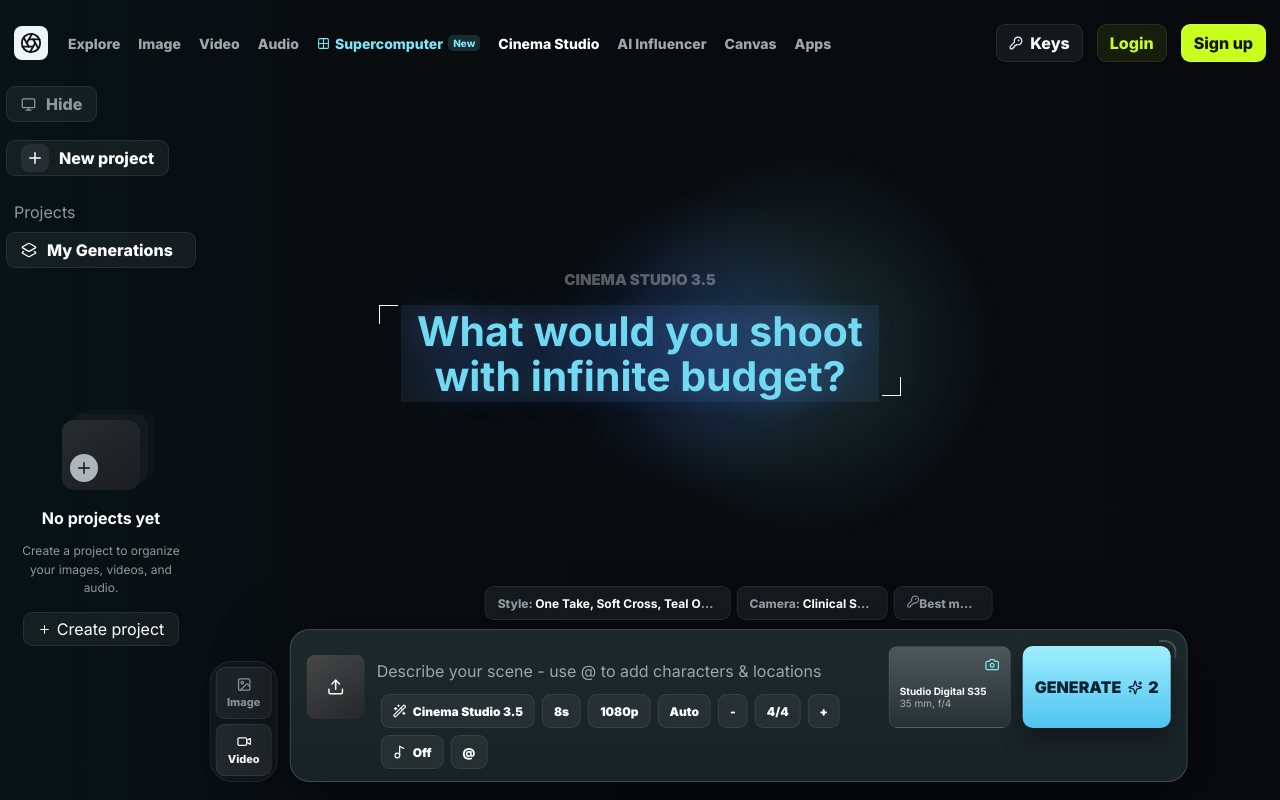
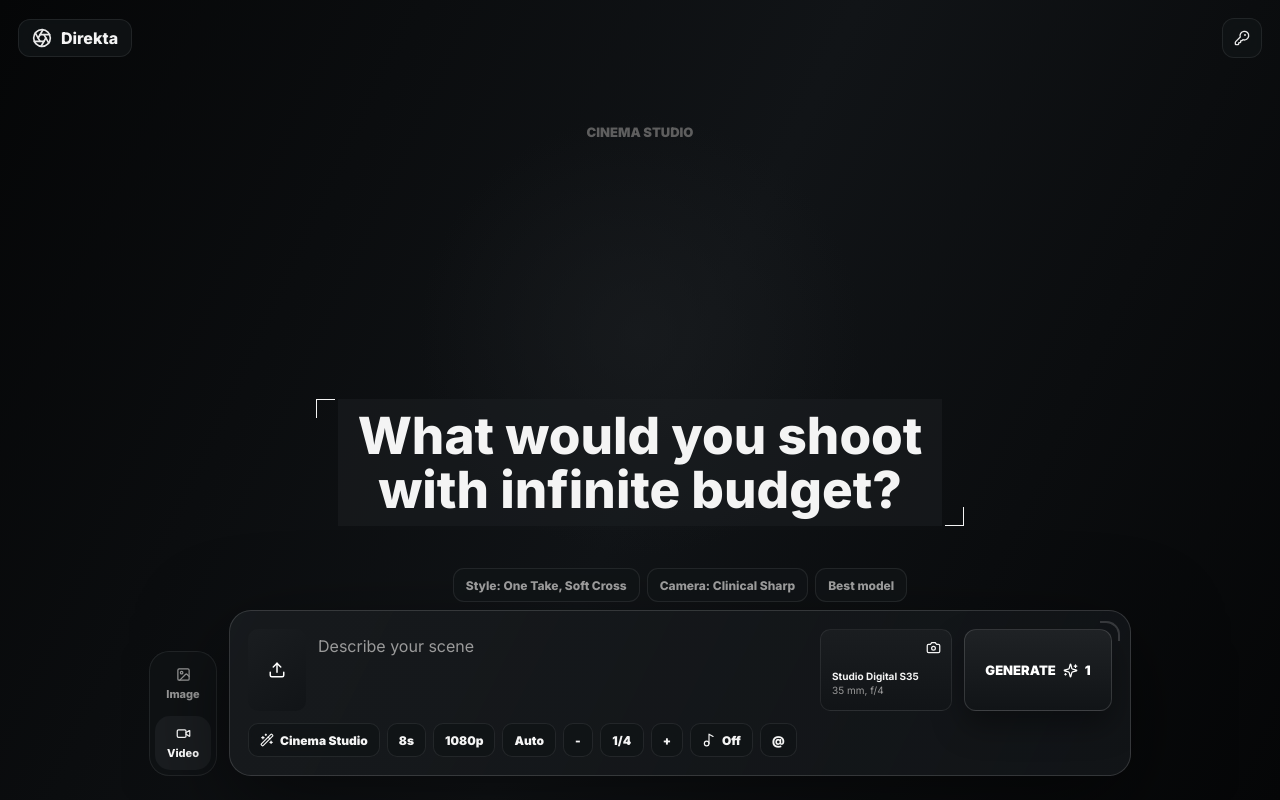
Before and after one commit to Swotboysandy/direkta, a Next.js app: page / in a window 1280 px wide. Built offline with nearby package versions, Linux system fonts and the light colour scheme.

Commit message:
Simplify Direkta studio UI

```diff
--- a/app/globals.css
+++ b/app/globals.css
@@ -1,16 +1,13 @@
 :root {
-  --bg: #090d10;
-  --panel: rgba(25, 34, 38, 0.86);
-  --panel-soft: rgba(255, 255, 255, 0.055);
+  --bg: #050607;
+  --panel: #111417;
+  --panel-2: #1a1d20;
   --line: rgba(255, 255, 255, 0.08);
-  --line-strong: rgba(255, 255, 255, 0.16);
-  --text: #f7fbff;
-  --muted: #8d989f;
-  --dim: #566168;
-  --cyan: #7ce7f8;
-  --blue: #4779e9;
-  --lime: #c8ff1f;
-  --shadow: 0 24px 80px rgba(0, 0, 0, 0.45);
+  --line-strong: rgba(255, 255, 255, 0.14);
+  --text: #f4f4f4;
+  --muted: #9a9a9a;
+  --dim: #5e5e5e;
+  --shadow: 0 28px 90px rgba(0, 0, 0, 0.52);
 }
 
 * {
@@ -26,9 +23,8 @@
   margin: 0;
   color: var(--text);
   background:
-    radial-gradient(circle at 55% 43%, rgba(58, 112, 244, 0.22), transparent 18%),
-    radial-gradient(circle at 63% 43%, rgba(124, 231, 248, 0.16), transparent 21%),
-    linear-gradient(90deg, #071317 0%, var(--bg) 24%, #080a0d 100%);
+    radial-gradient(circle at 50% 42%, rgba(26, 29, 32, 0.68), transparent 28%),
+    linear-gradient(115deg, var(--bg) 0%, var(--panel) 52%, var(--bg) 100%);
   font-family: var(--font-inter), Inter, ui-sans-serif, system-ui, sans-serif;
   letter-spacing: 0;
   overflow: hidden;
@@ -46,391 +42,242 @@
   cursor: pointer;
 }
 
-.cinema-shell {
+.direkta-shell {
   min-height: 100vh;
   position: relative;
+  isolation: isolate;
 }
 
-.top-nav {
+.topbar {
   position: fixed;
-  inset: 22px 14px auto;
-  z-index: 10;
-  height: 42px;
-  display: grid;
-  grid-template-columns: 40px 1fr auto;
-  gap: 14px;
+  inset: 18px 18px auto;
+  z-index: 20;
+  display: flex;
   align-items: center;
+  justify-content: space-between;
 }
 
-.logo {
-  width: 34px;
-  height: 34px;
-  border-radius: 8px;
-  display: grid;
-  place-items: center;
-  background: #eef5f7;
-  color: #111;
+.brand,
+.icon-button,
+.mode-switch,
+.composer,
+.chips button,
+.controls button,
+.controls strong,
+.camera-card,
+.modal-panel,
+.modal-panel button,
+.preset-grid button,
+.provider-tabs button,
+.key-vault input,
+.toast {
+  border: 1px solid var(--line);
+  background: rgba(17, 20, 23, 0.82);
+  backdrop-filter: blur(18px);
 }
 
-.top-nav nav,
-.top-actions,
-.rail-line,
-.new-project,
-.generation-pill,
-.studio-composer,
-.composer-tags,
-.composer-main,
-.composer-controls,
-.mode-switch,
-.provider-tabs {
-  display: flex;
-  align-items: center;
-}
-
-.top-nav nav {
-  gap: 18px;
-  min-width: 0;
-  overflow: hidden;
-}
-
-.top-nav nav button {
+.brand {
+  min-height: 38px;
   display: inline-flex;
   align-items: center;
-  gap: 5px;
-  padding: 0;
-  background: transparent;
-  color: #a1a8ad;
-  white-space: nowrap;
-  font-size: 14px;
+  gap: 9px;
+  padding: 0 13px;
+  border-radius: 12px;
   font-weight: 800;
 }
 
-.top-nav nav button.active {
-  color: white;
+.brand svg,
+.icon-button svg {
+  color: #e8e8e8;
 }
 
-.top-nav nav button.cyan {
-  color: var(--cyan);
+.icon-button {
+  width: 40px;
+  height: 40px;
+  display: grid;
+  place-items: center;
+  border-radius: 12px;
 }
 
-.top-nav nav span {
-  padding: 2px 5px;
-  border-radius: 5px;
-  background: rgba(124, 231, 248, 0.14);
-  font-size: 10px;
-}
-
-.top-actions {
-  gap: 14px;
-}
-
-.top-actions button,
-.project-rail button,
-.composer-tags button,
-.composer-controls button,
-.composer-controls strong,
-.mode-switch button,
-.camera-card,
-.modal-panel button,
-.key-vault input {
-  border: 1px solid var(--line);
-  border-radius: 9px;
-  background: var(--panel-soft);
-}
-
-.top-actions button {
-  min-height: 38px;
-  padding: 0 12px;
-  display: inline-flex;
-  align-items: center;
-  gap: 7px;
-  font-weight: 800;
-}
-
-.top-actions .login {
-  color: var(--lime);
-  background: rgba(200, 255, 31, 0.08);
-}
-
-.top-actions .signup {
-  color: #101400;
-  background: var(--lime);
-}
-
-.project-rail {
-  position: fixed;
-  left: 0;
-  top: 78px;
-  bottom: 0;
-  z-index: 6;
-  width: 202px;
-  padding: 8px 6px;
-  color: var(--muted);
-}
-
-.rail-line,
-.new-project,
-.generation-pill {
-  gap: 10px;
-  min-height: 36px;
-  padding: 0 14px;
-  background: transparent;
-  color: var(--muted);
-  font-weight: 750;
-}
-
-.new-project {
-  margin-top: 18px;
-  color: white;
-}
-
-.new-project svg {
-  padding: 5px;
-  width: 28px;
-  height: 28px;
-  border-radius: 8px;
-  background: rgba(255, 255, 255, 0.07);
-}
-
-.rail-label {
-  display: block;
-  margin: 26px 8px 10px;
-}
-
-.generation-pill {
-  width: 100%;
-  justify-content: flex-start;
-  background: rgba(255, 255, 255, 0.065);
-  color: white;
-}
-
-.empty-project {
-  position: absolute;
-  left: 18px;
-  right: 18px;
-  bottom: 154px;
-  text-align: center;
-}
-
-.folder-stack {
-  width: 78px;
-  height: 70px;
-  margin: 0 auto 18px;
-  border-radius: 12px;
-  background: linear-gradient(145deg, #282c2f, #1b1e20);
-  display: grid;
-  place-items: end start;
-  padding: 8px;
-  box-shadow: 8px -6px 0 rgba(255, 255, 255, 0.025), 14px -10px 0 rgba(255, 255, 255, 0.018);
-}
-
-.folder-stack svg {
-  width: 28px;
-  height: 28px;
-  padding: 5px;
-  border-radius: 50%;
-  background: #aeb5bb;
-  color: #151515;
-}
-
-.empty-project strong {
-  display: block;
-  color: white;
-  font-size: 16px;
-}
-
-.empty-project p {
-  margin: 14px auto;
-  color: var(--muted);
-  font-size: 12px;
-  line-height: 1.55;
-}
-
-.empty-project button {
-  min-height: 34px;
-  padding: 0 14px;
-  display: inline-flex;
-  align-items: center;
-  gap: 6px;
-  color: white;
-}
-
-.center-prompt {
+.hero-copy {
   min-height: 100vh;
   display: grid;
   place-items: center;
-  padding-bottom: 128px;
+  padding: 0 20px 150px;
+  text-align: center;
   pointer-events: none;
 }
 
-.center-prompt div {
-  position: relative;
-  text-align: center;
-  z-index: 2;
+.hero-copy span {
+  display: block;
+  margin-bottom: 12px;
+  color: var(--dim);
+  text-transform: uppercase;
+  font-size: 13px;
+  font-weight: 900;
 }
 
-.center-prompt div::before,
-.center-prompt div::after {
+.hero-copy h1 {
+  position: relative;
+  margin: 0;
+  padding: 10px 20px;
+  background: rgba(26, 29, 32, 0.64);
+  color: var(--text);
+  font-size: clamp(34px, 4vw, 58px);
+  line-height: 1.05;
+  font-weight: 780;
+}
+
+.hero-copy h1::before,
+.hero-copy h1::after {
   content: "";
   position: absolute;
   width: 18px;
   height: 18px;
-  border-color: rgba(255, 255, 255, 0.24);
+  border-color: rgba(244, 244, 244, 0.42);
 }
 
-.center-prompt div::before {
+.hero-copy h1::before {
   left: -22px;
-  top: 35px;
+  top: 0;
+  border-left: 1px solid;
   border-top: 1px solid;
-  border-left: 1px solid;
 }
 
-.center-prompt div::after {
+.hero-copy h1::after {
   right: -22px;
-  bottom: 6px;
+  bottom: 0;
   border-right: 1px solid;
   border-bottom: 1px solid;
 }
 
-.center-prompt span {
-  display: block;
-  margin-bottom: 16px;
-  color: rgba(255, 255, 255, 0.32);
-  text-transform: uppercase;
-  font-size: 15px;
-  font-weight: 900;
-}
-
-.center-prompt h1 {
-  margin: 0;
-  padding: 4px 16px;
-  background: rgba(80, 123, 185, 0.13);
-  color: #72d9f2;
-  text-shadow: 0 0 34px rgba(83, 145, 255, 0.45);
-  font-size: clamp(34px, 3.2vw, 48px);
-  line-height: 1.08;
-  font-weight: 700;
-}
-
-.studio-composer {
+.studio-dock {
   position: fixed;
   left: 50%;
-  bottom: 18px;
-  z-index: 12;
-  width: min(978px, calc(100vw - 260px));
-  transform: translateX(-44%);
+  bottom: 24px;
+  z-index: 15;
+  width: min(982px, calc(100vw - 40px));
+  transform: translateX(-50%);
+  display: grid;
+  grid-template-columns: 68px 1fr;
   gap: 12px;
   align-items: end;
 }
 
 .mode-switch {
-  width: 68px;
+  display: grid;
+  gap: 5px;
   padding: 5px;
-  border-radius: 22px;
-  background: rgba(19, 25, 28, 0.94);
-  border: 1px solid var(--line);
-  flex-direction: column;
-  gap: 5px;
+  border-radius: 20px;
 }
 
 .mode-switch button {
-  width: 100%;
-  min-height: 52px;
+  min-height: 54px;
+  display: flex;
   flex-direction: column;
+  align-items: center;
   justify-content: center;
   gap: 5px;
+  border-radius: 15px;
+  background: transparent;
   color: var(--muted);
   font-size: 11px;
   font-weight: 800;
 }
 
 .mode-switch button.active {
-  background: rgba(255, 255, 255, 0.08);
+  background: var(--panel-2);
   color: white;
 }
 
-.composer-card {
+.composer {
   position: relative;
-  flex: 1;
-  min-height: 120px;
-  padding: 16px 16px 12px;
-  border: 1px solid var(--line-strong);
-  border-radius: 20px;
-  background: linear-gradient(180deg, rgba(31, 42, 46, 0.97), rgba(25, 36, 40, 0.97));
+  min-height: 154px;
+  padding: 18px;
+  border-color: var(--line-strong);
+  border-radius: 22px;
+  background:
+    linear-gradient(116deg, rgba(26, 29, 32, 0.62), rgba(17, 20, 23, 0.96)),
+    var(--panel);
   box-shadow: var(--shadow);
 }
 
-.composer-card::after {
+.composer::after {
   content: "";
   position: absolute;
   right: 10px;
   top: 10px;
-  width: 16px;
-  height: 16px;
-  border-top: 2px solid rgba(255, 255, 255, 0.18);
-  border-right: 2px solid rgba(255, 255, 255, 0.18);
-  border-radius: 0 12px 0 0;
+  width: 18px;
+  height: 18px;
+  border-top: 2px solid rgba(255, 255, 255, 0.16);
+  border-right: 2px solid rgba(255, 255, 255, 0.16);
+  border-radius: 0 14px 0 0;
+  pointer-events: none;
 }
 
-.composer-tags {
+.chips {
   position: absolute;
-  left: 194px;
-  right: 194px;
-  top: -44px;
+  left: 50%;
+  top: -43px;
+  width: min(640px, 100%);
+  transform: translateX(-50%);
+  display: flex;
   justify-content: center;
-  gap: 6px;
+  gap: 7px;
+  overflow: hidden;
 }
 
-.composer-tags button {
+.chips button {
   min-height: 34px;
-  max-width: 285px;
+  max-width: 230px;
   padding: 0 12px;
+  border-radius: 11px;
   color: var(--muted);
-  white-space: nowrap;
+  font-size: 12px;
+  font-weight: 760;
   overflow: hidden;
   text-overflow: ellipsis;
-  font-size: 12px;
-  font-weight: 800;
-}
-
-.composer-tags strong {
-  color: white;
+  white-space: nowrap;
 }
 
 .composer-main {
+  display: grid;
+  grid-template-columns: 58px minmax(180px, 1fr) 132px 148px;
   gap: 12px;
+  align-items: stretch;
 }
 
 .upload {
   width: 58px;
-  height: 64px;
+  min-height: 64px;
   display: grid;
   place-items: center;
-  border-radius: 8px;
-  background: linear-gradient(145deg, #484848, #242628);
+  border-radius: 10px;
+  background: linear-gradient(145deg, var(--panel-2), var(--panel));
+  color: white;
 }
 
 textarea {
-  flex: 1;
-  min-height: 68px;
-  resize: none;
+  min-height: 74px;
+  padding: 7px 0;
   border: 0;
   outline: 0;
+  resize: none;
   background: transparent;
   color: white;
-  padding: 8px 0;
 }
 
 textarea::placeholder {
-  color: #9da6aa;
+  color: var(--muted);
 }
 
 .camera-card {
-  width: 122px;
-  height: 82px;
-  padding: 38px 10px 8px;
-  color: white;
-  background: linear-gradient(180deg, rgba(255, 255, 255, 0.22), rgba(255, 255, 255, 0.06));
+  min-height: 82px;
+  padding: 35px 11px 9px;
+  border-radius: 10px;
+  background: linear-gradient(180deg, var(--panel-2), var(--panel));
+  color: var(--text);
+  text-align: left;
   font-size: 10px;
   position: relative;
 }
@@ -439,7 +286,6 @@
   position: absolute;
   right: 10px;
   top: 10px;
-  color: var(--cyan);
 }
 
 .camera-card strong,
@@ -448,68 +294,75 @@
 }
 
 .camera-card span {
-  color: #aab2b7;
+  margin-top: 2px;
+  color: var(--muted);
 }
 
 .generate {
-  width: 148px;
-  height: 82px;
+  min-height: 82px;
   display: flex;
   align-items: center;
   justify-content: center;
-  gap: 6px;
-  border-radius: 10px;
-  background: linear-gradient(180deg, #9feeff, #4fc4ef);
-  color: #082133;
+  gap: 7px;
+  border: 1px solid var(--line-strong);
+  border-radius: 12px;
+  background: linear-gradient(180deg, #1f2225, #111417);
+  color: white;
   text-transform: uppercase;
+  font-size: 13px;
   font-weight: 900;
-  box-shadow: 0 12px 22px rgba(0, 0, 0, 0.36);
+  box-shadow: 0 15px 32px rgba(0, 0, 0, 0.34);
 }
 
-.composer-controls {
+.controls {
+  margin-top: 12px;
+  display: flex;
+  align-items: center;
   gap: 7px;
-  margin: -34px 0 0 74px;
-  position: relative;
-  z-index: 1;
   flex-wrap: wrap;
-  max-width: calc(100% - 360px);
 }
 
-.composer-controls button,
-.composer-controls strong {
+.controls button,
+.controls strong {
   min-height: 34px;
-  padding: 0 11px;
   display: inline-flex;
   align-items: center;
+  justify-content: center;
   gap: 6px;
-  color: white;
+  padding: 0 11px;
+  border-radius: 10px;
+  color: var(--text);
   font-size: 12px;
-  font-weight: 850;
+  font-weight: 820;
+}
+
+.controls strong {
+  min-width: 44px;
 }
 
 .modal-backdrop {
   position: fixed;
   inset: 0;
-  z-index: 30;
+  z-index: 40;
   display: grid;
   place-items: center;
-  padding: 24px;
-  background: rgba(0, 0, 0, 0.54);
-  backdrop-filter: blur(10px);
+  padding: 22px;
+  background: rgba(5, 6, 7, 0.72);
+  backdrop-filter: blur(14px);
 }
 
 .modal-panel {
-  width: min(620px, calc(100vw - 40px));
+  width: min(600px, calc(100vw - 38px));
   max-height: calc(100vh - 48px);
   overflow: auto;
-  border: 1px solid var(--line-strong);
-  border-radius: 18px;
-  background: #15191c;
+  border-color: var(--line-strong);
+  border-radius: 20px;
+  background: var(--panel);
   box-shadow: var(--shadow);
 }
 
 .modal-panel header {
-  height: 52px;
+  height: 54px;
   display: flex;
   align-items: center;
   justify-content: space-between;
@@ -525,6 +378,9 @@
 .modal-panel header button {
   width: 34px;
   height: 34px;
+  display: grid;
+  place-items: center;
+  border-radius: 50%;
 }
 
 .preset-grid {
@@ -534,49 +390,54 @@
   padding: 16px;
 }
 
-.preset-grid button {
+.preset-grid button,
+.provider-tabs button {
   min-height: 52px;
   display: flex;
   align-items: center;
+  justify-content: center;
   gap: 8px;
-  justify-content: center;
+  border-radius: 12px;
   color: var(--muted);
 }
 
 .preset-grid button.active,
 .provider-tabs button.active {
-  background: rgba(124, 231, 248, 0.16);
+  background: var(--panel-2);
   color: white;
-  border-color: rgba(124, 231, 248, 0.3);
+  border-color: var(--line-strong);
 }
 
 .key-vault {
   display: grid;
-  gap: 10px;
+  gap: 11px;
   padding: 16px;
 }
 
 .provider-tabs {
+  display: grid;
+  grid-template-columns: repeat(3, 1fr);
   gap: 8px;
 }
 
 .provider-tabs button {
-  flex: 1;
-  min-height: 40px;
-  color: var(--muted);
+  min-height: 42px;
+  font-size: 12px;
+  font-weight: 760;
 }
 
 .key-vault label {
   display: grid;
-  gap: 6px;
+  gap: 7px;
   color: var(--muted);
   font-size: 12px;
-  font-weight: 850;
+  font-weight: 820;
 }
 
 .key-vault input {
-  height: 40px;
+  height: 42px;
   padding: 0 12px;
+  border-radius: 11px;
   color: white;
   outline: 0;
 }
@@ -585,95 +446,68 @@
   position: fixed;
   right: 24px;
   bottom: 24px;
-  z-index: 20;
+  z-index: 50;
   min-height: 38px;
   display: flex;
   align-items: center;
   gap: 8px;
   padding: 0 12px;
-  border-radius: 10px;
-  background: rgba(255, 255, 255, 0.1);
+  border-radius: 11px;
   color: white;
   font-size: 12px;
-  font-weight: 850;
+  font-weight: 820;
 }
 
-@media (max-width: 1100px) {
+@media (max-width: 860px) {
   body {
     overflow: auto;
   }
 
-  .top-nav {
-    position: static;
-    padding: 16px;
-    grid-template-columns: 40px 1fr;
-    height: auto;
+  .hero-copy {
+    min-height: 56vh;
+    padding: 96px 18px 60px;
   }
 
-  .top-actions {
-    grid-column: 1 / -1;
-    justify-content: flex-end;
-  }
-
-  .top-nav nav {
-    overflow-x: auto;
-  }
-
-  .project-rail {
-    display: none;
-  }
-
-  .center-prompt {
-    min-height: 52vh;
-    padding: 60px 16px 120px;
-  }
-
-  .studio-composer {
-    left: 16px;
-    right: 16px;
+  .studio-dock {
+    position: static;
     width: auto;
     transform: none;
-  }
-}
-
-@media (max-width: 760px) {
-  .studio-composer {
-    position: static;
+    grid-template-columns: 1fr;
     padding: 0 14px 18px;
-    display: grid;
-    transform: none;
   }
 
   .mode-switch {
-    width: 100%;
-    flex-direction: row;
+    grid-template-columns: repeat(2, 1fr);
   }
 
-  .composer-tags {
+  .mode-switch button {
+    min-height: 46px;
+  }
+
+  .chips {
     position: static;
-    margin-bottom: 10px;
+    width: auto;
+    transform: none;
     justify-content: flex-start;
+    margin-bottom: 12px;
     overflow-x: auto;
   }
 
   .composer-main {
-    display: grid;
     grid-template-columns: 58px 1fr;
   }
 
   .camera-card,
-  .generate,
-  .composer-controls {
+  .generate {
     grid-column: 1 / -1;
-    width: 100%;
-    margin: 0;
   }
 
   .generate {
-    height: 62px;
+    min-height: 62px;
   }
 
-  .composer-controls {
-    padding-top: 10px;
+  .provider-tabs,
+  .preset-grid {
+    grid-template-columns: 1fr;
   }
 }
--- a/app/page.tsx
+++ b/app/page.tsx
@@ -5,17 +5,9 @@
   Aperture,
   Camera,
   Check,
-  Clapperboard,
-  Film,
-  Grid2X2,
-  Heart,
   ImageIcon,
   KeyRound,
-  Layers2,
-  Monitor,
   Music2,
-  Plus,
-  Settings2,
   Sparkles,
   Upload,
   Video,
@@ -28,8 +20,7 @@
 type Modal = "keys" | "style" | "camera" | null;
 type ProviderMode = "hybrid" | "higgsfield" | "custom";
 
-const nav = ["Explore", "Image", "Video", "Audio", "Supercomputer", "Cinema Studio", "AI Influencer", "Canvas", "Apps"];
-const stylePresets = ["One Take", "Soft Cross", "Teal Orange", "Clean Noir"];
+const stylePresets = ["One Take", "Soft Cross", "Clean Noir", "Neutral Film"];
 const cameraPresets = ["Auto", "Clinical Sharp", "35 mm", "Studio Digital S35"];
 const providers = ["Best model per task", "Higgsfield only", "Manual routing"];
 
@@ -37,11 +28,11 @@
   const [modal, setModal] = useState<Modal>(null);
   const [mode, setMode] = useState<"image" | "video">("video");
   const [providerMode, setProviderMode] = useState<ProviderMode>("hybrid");
-  const [style, setStyle] = useState("One Take, Soft Cross, Teal Orange");
+  const [style, setStyle] = useState("One Take, Soft Cross");
   const [camera, setCamera] = useState("Clinical Sharp");
   const [duration, setDuration] = useState("8s");
   const [quality, setQuality] = useState("1080p");
-  const [batch, setBatch] = useState(4);
+  const [batch, setBatch] = useState(1);
   const [generated, setGenerated] = useState(0);
   const [prompt, setPrompt] = useState("");
   const [toast, setToast] = useState("");
@@ -58,65 +49,23 @@
   }
 
   return (
-    <main className="cinema-shell">
-      <header className="top-nav">
-        <button className="logo" aria-label="Home">
-          <Aperture size={22} />
+    <main className="direkta-shell">
+      <header className="topbar">
+        <button className="brand" aria-label="Direkta home">
+          <Aperture size={20} />
+          <span>Direkta</span>
         </button>
-        <nav aria-label="Product navigation">
-          {nav.map((item) => (
-            <button key={item} className={clsx(item === "Cinema Studio" && "active", item === "Supercomputer" && "cyan")}>
-              {item === "Supercomputer" && <Grid2X2 size={13} />}
-              {item}
-              {item === "Supercomputer" && <span>New</span>}
-            </button>
-          ))}
-        </nav>
-        <div className="top-actions">
-          <button onClick={() => setModal("keys")}>
-            <KeyRound size={14} />
-            Keys
-          </button>
-          <button className="login">Login</button>
-          <button className="signup">Sign up</button>
-        </div>
+        <button className="icon-button" onClick={() => setModal("keys")} aria-label="Open key vault">
+          <KeyRound size={16} />
+        </button>
       </header>
 
-      <aside className="project-rail">
-        <button className="rail-line">
-          <Monitor size={15} />
-          Hide
-        </button>
-        <button className="new-project">
-          <Plus size={16} />
-          New project
-        </button>
-        <span className="rail-label">Projects</span>
-        <button className="generation-pill">
-          <Layers2 size={16} />
-          My Generations
-        </button>
-        <div className="empty-project">
-          <div className="folder-stack">
-            <Plus size={18} />
-          </div>
-          <strong>No projects yet</strong>
-          <p>Create a project to organize your images, videos, and audio.</p>
-          <button>
-            <Plus size={13} />
-            Create project
-          </button>
-        </div>
-      </aside>
-
-      <section className="center-prompt" aria-label="Cinema prompt">
-        <div>
-          <span>Cinema Studio 3.5</span>
-          <h1>What would you shoot<br />with infinite budget?</h1>
-        </div>
+      <section className="hero-copy" aria-label="Cinema prompt">
+        <span>Cinema Studio</span>
+        <h1>What would you shoot<br />with infinite budget?</h1>
       </section>
 
-      <section className="studio-composer">
+      <section className="studio-dock">
         <div className="mode-switch">
           <button className={clsx(mode === "image" && "active")} onClick={() => setMode("image")}>
             <ImageIcon size={15} />
@@ -128,18 +77,11 @@
           </button>
         </div>
 
-        <div className="composer-card">
-          <div className="composer-tags">
-            <button onClick={() => setModal("style")}>
-              Style: <strong>{style}</strong>
-            </button>
-            <button onClick={() => setModal("camera")}>
-              Camera: <strong>{camera}</strong>
-            </button>
-            <button onClick={() => setModal("keys")}>
-              <KeyRound size={13} />
-              {providerLabel}
-            </button>
+        <div className="composer">
+          <div className="chips">
+            <button onClick={() => setModal("style")}>Style: {style}</button>
+            <button onClick={() => setModal("camera")}>Camera: {camera}</button>
+            <button onClick={() => setModal("keys")}>{providerLabel}</button>
           </div>
 
           <div className="composer-main">
@@ -149,24 +91,24 @@
             <textarea
               value={prompt}
               onChange={(event) => setPrompt(event.target.value)}
-              placeholder="Describe your scene - use @ to add characters & locations"
+              placeholder="Describe your scene"
             />
-            <div className="camera-card">
+            <button className="camera-card" onClick={() => setModal("camera")}>
               <Camera size={15} />
               <strong>Studio Digital S35</strong>
               <span>35 mm, f/4</span>
-            </div>
-            <motion.button className="generate" onClick={generate} whileHover={{ scale: 1.02 }} whileTap={{ scale: 0.97 }}>
+            </button>
+            <motion.button className="generate" onClick={generate} whileHover={{ scale: 1.015 }} whileTap={{ scale: 0.98 }}>
               Generate
               <Sparkles size={15} />
-              {generated > 0 ? generated : 2}
+              {generated || 1}
             </motion.button>
           </div>
 
-          <div className="composer-controls">
+          <div className="controls">
             <button>
               <Wand2 size={14} />
-              Cinema Studio 3.5
+              Cinema Studio
             </button>
             <button onClick={() => setDuration(duration === "8s" ? "12s" : "8s")}>{duration}</button>
             <button onClick={() => setQuality(quality === "1080p" ? "2K" : "1080p")}>{quality}</button>
@@ -186,27 +128,16 @@
       <AnimatePresence>
         {modal && (
           <ModalShell title={modalTitle(modal)} onClose={() => setModal(null)}>
-            {modal === "keys" && (
-              <KeyVault providerMode={providerMode} setProviderMode={setProviderMode} />
-            )}
-            {modal === "style" && (
-              <PresetPicker values={stylePresets} value={style} onChange={setStyle} />
-            )}
-            {modal === "camera" && (
-              <PresetPicker values={cameraPresets} value={camera} onChange={setCamera} />
-            )}
+            {modal === "keys" && <KeyVault providerMode={providerMode} setProviderMode={setProviderMode} />}
+            {modal === "style" && <PresetPicker values={stylePresets} value={style} onChange={setStyle} />}
+            {modal === "camera" && <PresetPicker values={cameraPresets} value={camera} onChange={setCamera} />}
           </ModalShell>
         )}
       </AnimatePresence>
 
       <AnimatePresence>
         {toast && (
-          <motion.div
-            className="toast"
-            initial={{ opacity: 0, y: 12 }}
-            animate={{ opacity: 1, y: 0 }}
-            exit={{ opacity: 0, y: 8 }}
-          >
+          <motion.div className="toast" initial={{ opacity: 0, y: 12 }} animate={{ opacity: 1, y: 0 }} exit={{ opacity: 0 }}>
             <Check size={14} />
             {toast}
           </motion.div>
@@ -219,12 +150,7 @@
 function ModalShell({ title, children, onClose }: { title: string; children: React.ReactNode; onClose: () => void }) {
   return (
     <motion.div className="modal-backdrop" initial={{ opacity: 0 }} animate={{ opacity: 1 }} exit={{ opacity: 0 }}>
-      <motion.div
-        className="modal-panel"
-        initial={{ scale: 0.96, y: 18 }}
-        animate={{ scale: 1, y: 0 }}
-        exit={{ scale: 0.96, y: 14 }}
-      >
+      <motion.div className="modal-panel" initial={{ scale: 0.96, y: 16 }} animate={{ scale: 1, y: 0 }} exit={{ scale: 0.96, y: 12 }}>
         <header>
           <h2>{title}</h2>
           <button onClick={onClose} aria-label="Close">
```
